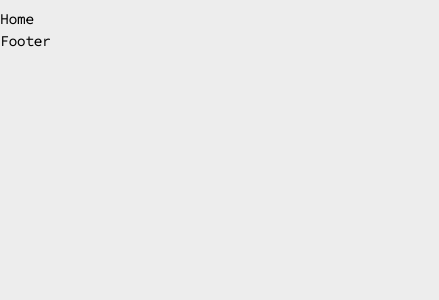
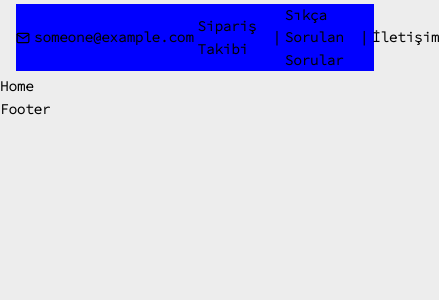
Before and after one commit to furkanng/nextjs-ecommerce-v1, a Next.js app: page / in a window 390 px wide. Shown: the top 300 px of the page, 439 px wide, since content can reach past the window. Built offline with nearby package versions, Linux system fonts and the light colour scheme.

Commit message:
hatalar giderildi

```diff
--- a/src/app/layout.jsx
+++ b/src/app/layout.jsx
@@ -18,9 +18,11 @@ export const metadata = {
 export default function RootLayout({ children }) {
   return (
     <html lang="tr" className={sourceodePro.className}>
-      <Header />
-      <main>{children}</main>
-      <Footer />
+      <body>
+        <Header />
+        <div>{children}</div>
+        <Footer />
+      </body>
     </html>
   );
 }
--- a/src/components/Header/style.module.css
+++ b/src/components/Header/style.module.css
@@ -1,5 +1,9 @@
+.topNavbar {
+  background-color: red !important;
+}
+
 @media  (max-width: 640px) {
     .topNavbar {
-        display: none;
+        background-color: blue !important;
       }
 }
```
Also changed, not shown: 1 other file (tests, documents, lock files or other folders).
